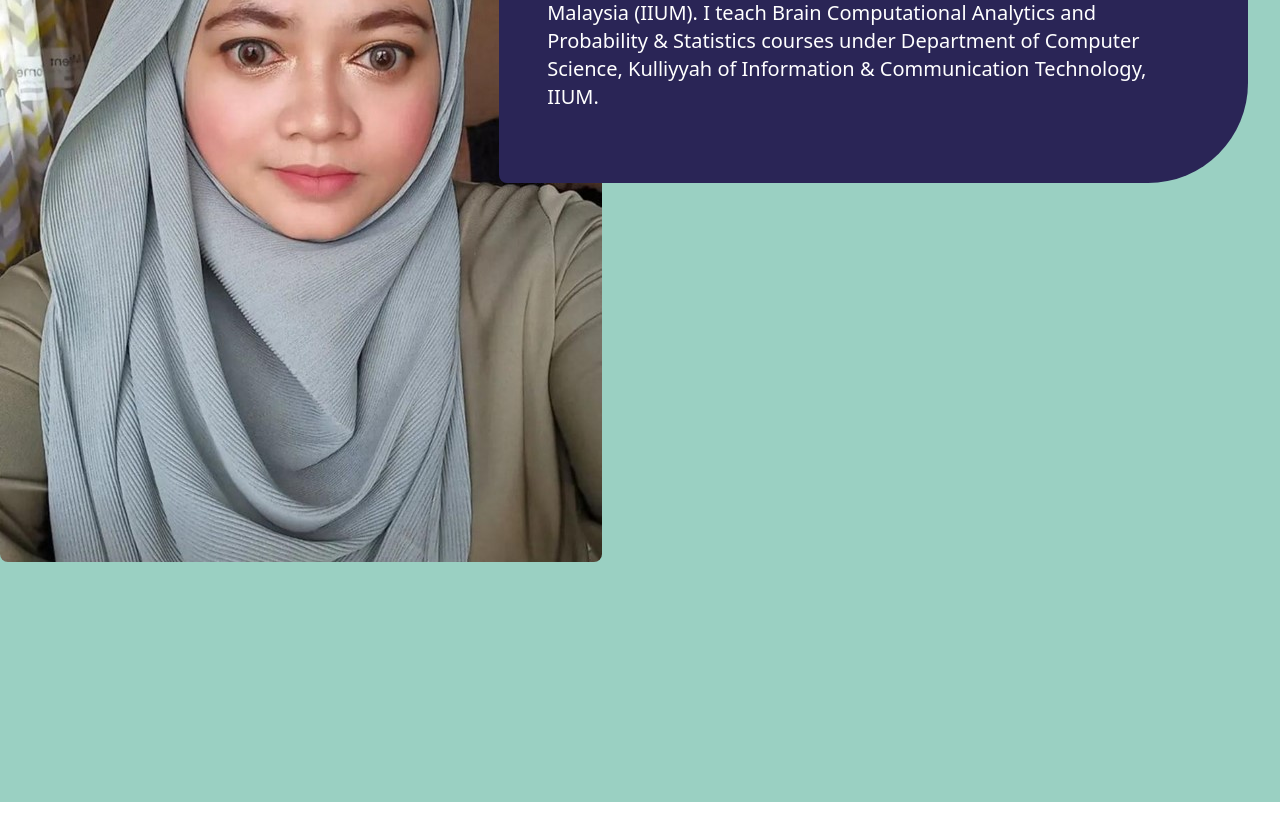
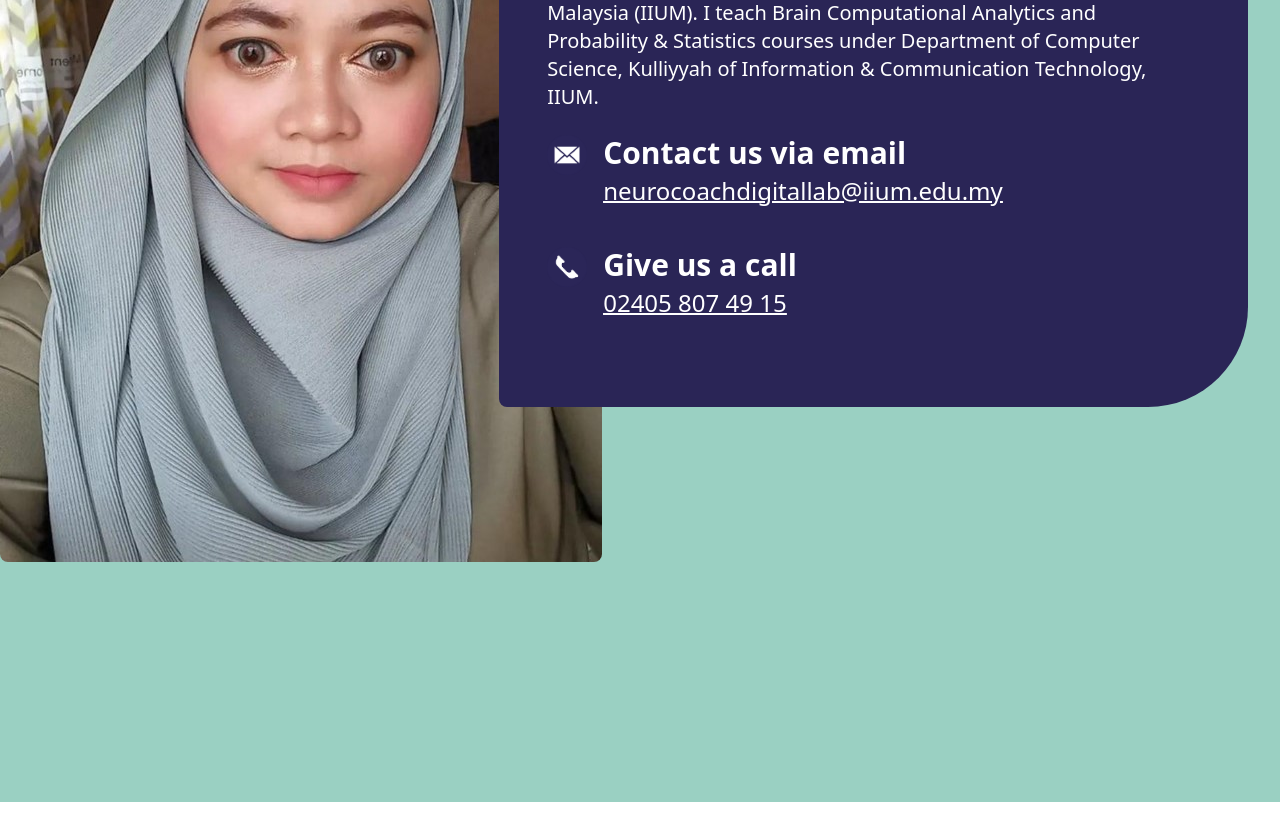
Before and after one commit to TahmidTaki/strokecoach, a website: page advanced-training.html in a window 1280 px wide. Shown: the part 4620-5448 px from the top of the page. Drawn offline with Linux system fonts and the light colour scheme.

Commit message:
contact info added

```diff
--- a/advanced-training.html
+++ b/advanced-training.html
@@ -231,6 +231,26 @@
                             Brain Computational Analytics and Probability & Statistics courses under Department of
                             Computer Science, Kulliyyah of Information & Communication Technology, IIUM.
                         </p>
+                        <div class="lg:text-blued mb-10">
+                            <div class="flex">
+                                <img src="files/icons/strokecoach_icon_mail.png" class="h-10 w-10" alt="">
+                                <h3 class="text-3xl font-extrabold px-4"> Contact us via email</h3>
+                            </div>
+                            <p class="text-2xl pl-14 underline underline-offset-1"><a
+                                    href="mailto: neurocoachdigitallab@iium.edu.my">neurocoachdigitallab@iium.edu.my</a>
+                            </p>
+                        </div>
+
+                        <div class="lg:text-blued mb-10">
+                            <div class="flex">
+                                <img src="files/icons/strokecoach_icon_phone.png" class="h-10 w-10" alt="">
+                                <h3 class="text-3xl font-extrabold px-4"> Give us a call</h3>
+                            </div>
+                            <p class="text-2xl pl-14 underline underline-offset-1"><a href="tel:+60 14-987 9956">02405
+                                    807 49
+                                    15</a>
+                            </p>
+                        </div>
 
                     </div>
                 </div>
@@ -250,6 +270,24 @@
                     Brain Computational Analytics and Probability & Statistics courses under Department of
                     Computer Science, Kulliyyah of Information & Communication Technology, IIUM.
                 </p>
+                <div class="text-blued mb-10">
+                    <div class="flex">
+                        <img src="files/icons/strokecoach_icon_mail.png" class="h-10 w-10" alt="">
+                        <h3 class="text-3xl font-extrabold px-4"> Contact us via email</h3>
+                    </div>
+                    <p class="text-2xl pl-14 underline underline-offset-1"><a
+                            href="mailto: neurocoachdigitallab@iium.edu.my">neurocoachdigitallab@iium.edu.my</a></p>
+                </div>
+
+                <div class="text-blued mb-10">
+                    <div class="flex">
+                        <img src="files/icons/strokecoach_icon_phone.png" class="h-10 w-10" alt="">
+                        <h3 class="text-3xl font-extrabold px-4"> Give us a call</h3>
+                    </div>
+                    <p class="text-2xl pl-14 underline underline-offset-1"><a href="tel:+60 14-987 9956">02405 807 49
+                            15</a>
+                    </p>
+                </div>
 
             </div>
         </div>
```
Also changed, not shown: index.html (+2 -2 lines), training-program.html (+1 -1 lines).
